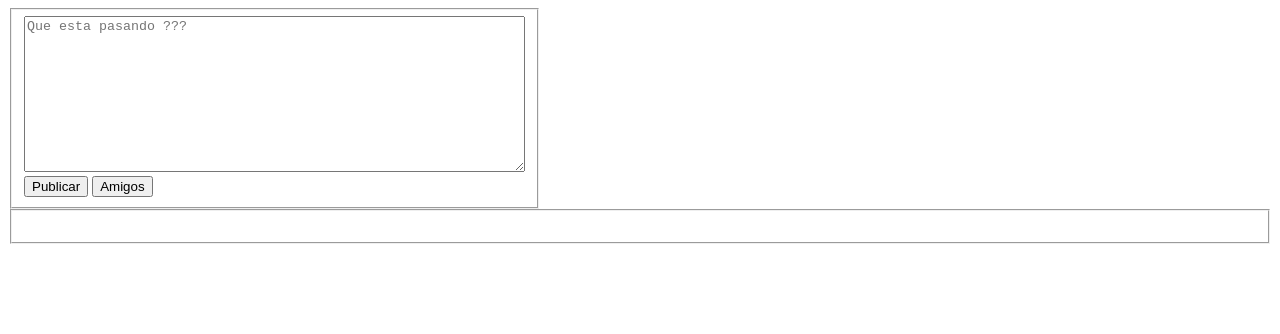
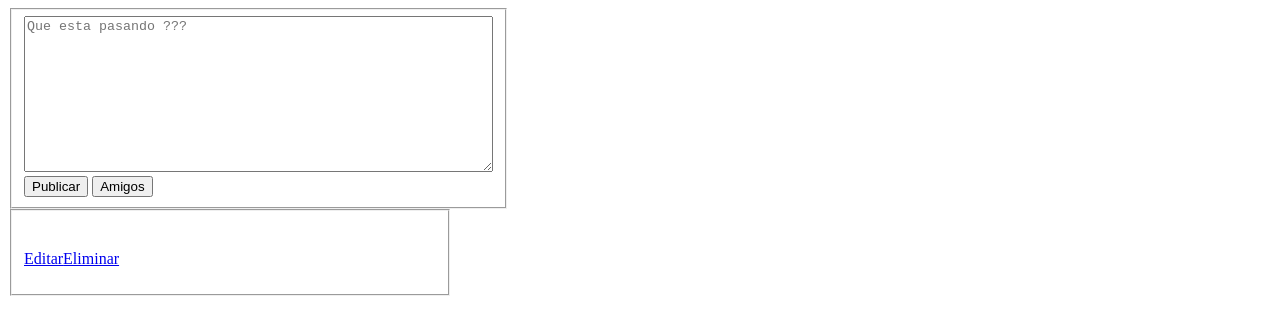
Before and after one commit to LeidyRosmery/facebook, a plain HTML site: page muro.html in a window 1280 px wide. Both pictures are taken after a click on the button "Publicar". Drawn offline with Linux system fonts and the light colour scheme.

Commit message:
creando divs

```diff
--- a/assets/js/main.js
+++ b/assets/js/main.js
@@ -1,32 +1,24 @@
-/*
-
-function publicar(){
-  var span=document.createElement("div");
-  var parrafo=document.createElement("p");
-  var a=document.createElement("a");
-  span.innerHTML=publicacion.value + " <br>";
-  document.body.appendChild(span);
-
-}
-*/
-
-
 var publicacion= document.getElementById("publicacion");
 var publico= document.getElementById("postear");
+var arrayTexto=[];
+console.log(publicacion.value+"hgvm");
+arrayTexto.push(publicacion.value);
 function publicar() {
-  var div=document.createElement("div");
+  var field=document.createElement("fieldset");
   var p =document.createElement("p");
   var a1 =document.createElement("a");
   var a2 =document.createElement("a");
-/*  var p =document.createElement("p");
-  p.innerHTML= publicacion.value;
-  var a1 =document.createElement("a");
-  var a2 =document.createElement("a");
-  span.innerHTML=publicacion.value + " <br>";*/
-  p.innerHTML= publicacion.value;
-  publico.appendChild(div);
-  div.appendChild(p);
-  p.appendChild(a1).setAttribute( "href","editar");;
-  p.appendChild(a2);
-  console.log(div);
+  p.innerHTML= publicacion.value+ "<br>";
+  a1.innerHTML="Editar";
+  a2.innerHTML="Eliminar";
+  publico.appendChild(field);
+  field.appendChild(p);
+  p.appendChild(a1).setAttribute( "href","editar");
+  p.appendChild(a2).setAttribute("href","eliminar");
+  clearTex();
+  console.log(arrayTexto);
 }
+
+function clearTex(){
+  publicacion.value="";
+}
--- a/muro.html
+++ b/muro.html
@@ -8,12 +8,12 @@
 </head>
 <body>
   <fieldset style="width:350px " >
-      <textarea id="publicacion" rows="10" cols="60" placeholder="Que esta pasando ??? " autofocus=""></textarea>
+      <textarea id="publicacion" rows="10" cols="56" placeholder="Que esta pasando ??? " autofocus=""></textarea>
       <button type="button" name="button" onclick="publicar()"> Publicar </button> <button type="button" name="button"> Amigos </button>
   </fieldset>
-  <fieldset id="postear">
+  <div id="postear" style="width:444px ">
 
-  </fieldset>
+  </div>
 <script src="assets/js/main.js"></script>
 </body>
 </html>
```
